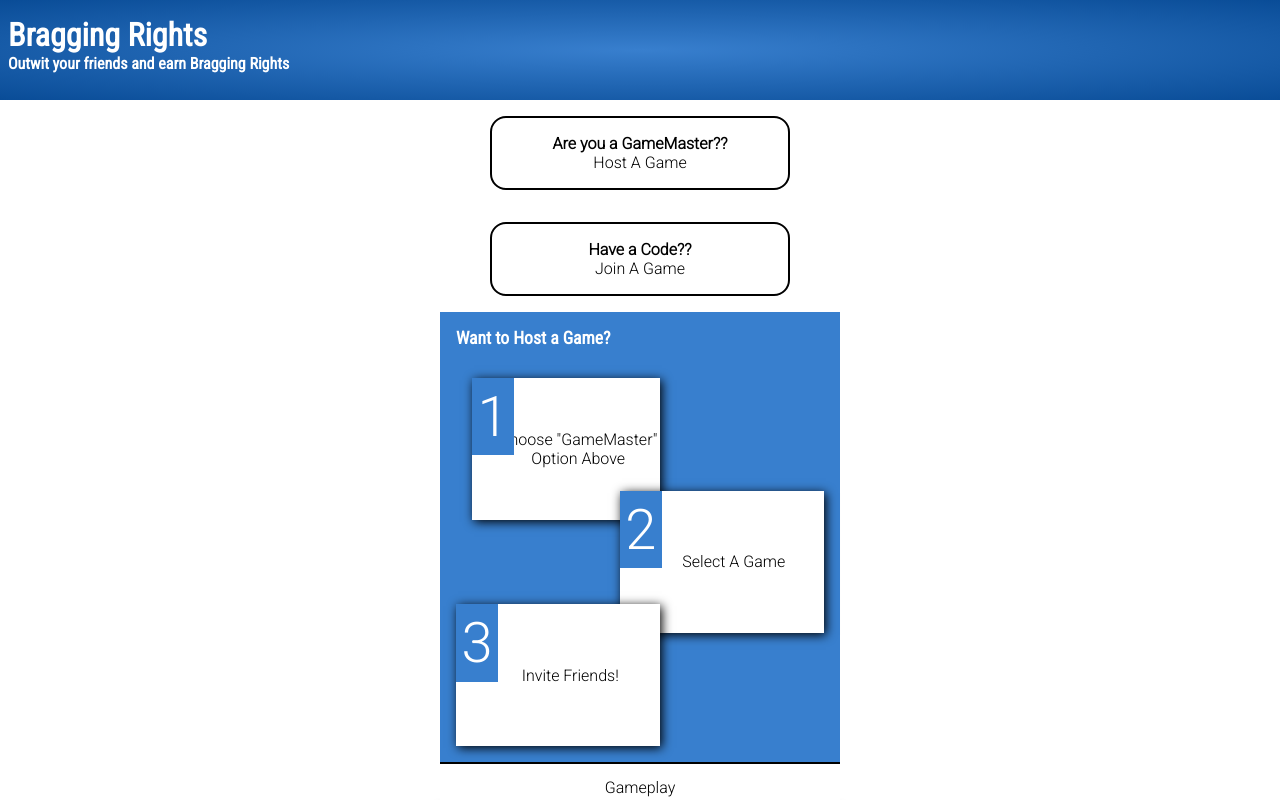
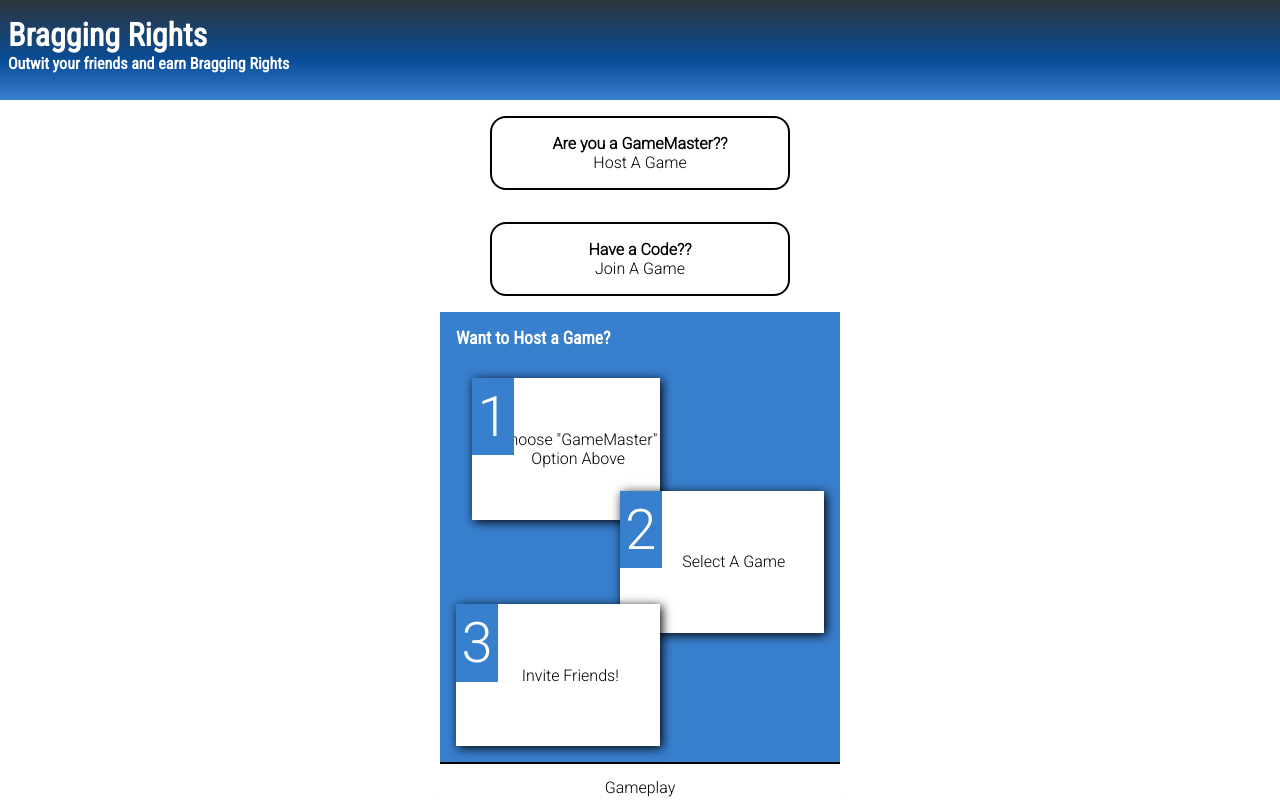
Before and after one commit to chingu-voyages/v8-chimeras-team-01, a React (Create React App) app: page / in a window 1280 px wide. Shown: the top 800 px of the page. Built offline with nearby package versions, Linux system fonts and the light colour scheme.

Commit message:
Adjust gradient in Nav

```diff
--- a/src/components/Nav/index.css
+++ b/src/components/Nav/index.css
@@ -7,9 +7,10 @@
   padding: 0;
   margin: 0;
   background-color: var(--color-main);
-  background-image:radial-gradient(
-    var(--color-main),
-    var(--color-dark)
+  background-image:linear-gradient(
+    var(--color-gray),
+    var(--color-dark) 60%,
+    var(--color-main)
     );
   color: #fff;
 }
```
